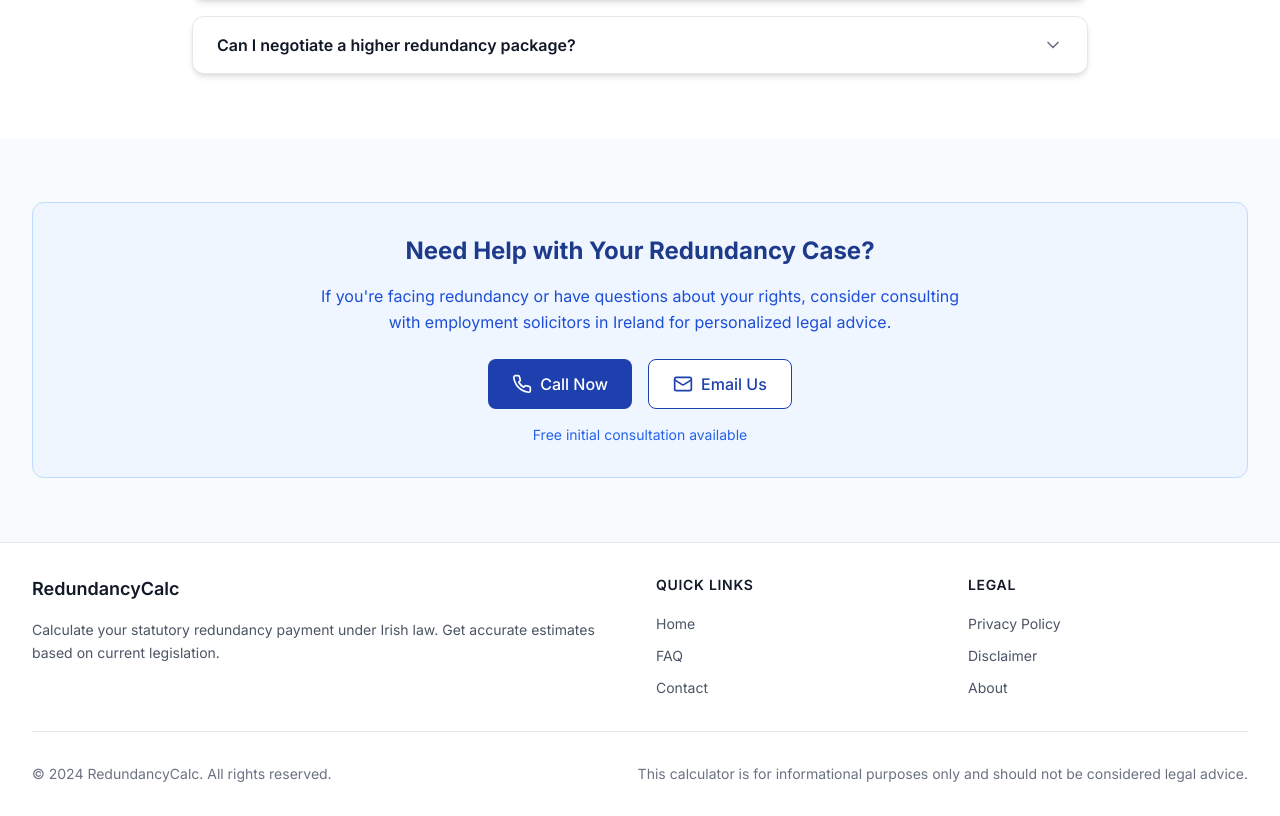
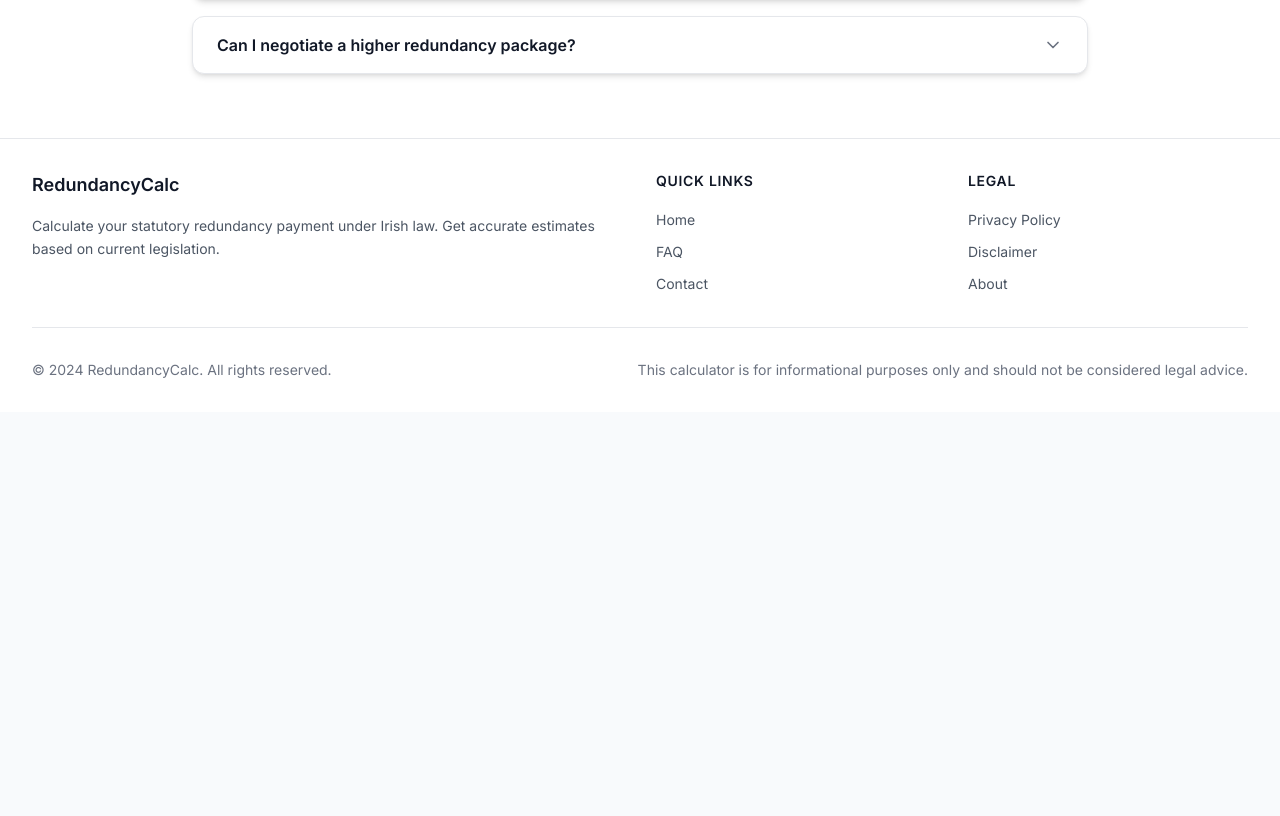
Before and after one commit to martingalmarino/RedundancyPayCalculator, a Next.js app: page /en/redundancy-calculator/ireland in a window 1280 px wide. Shown: the part 2301-3117 px from the top of the page. After the commit the page ends 2713 px from the top, so only its background shows below. Built offline with nearby package versions, Linux system fonts and the light colour scheme.

Commit message:
Remove CTA section and legal advice references
- Remove CTASection component and all references
- Delete CTASection.tsx file
- Update both main page and Ireland calculator page
- Website is purely informational, no legal services offered

```diff
--- a/app/en/redundancy-calculator/ireland/page.tsx
+++ b/app/en/redundancy-calculator/ireland/page.tsx
@@ -4,7 +4,6 @@ import { ArrowDown, Calculator as CalculatorIcon, Shield, Clock, Euro } from 'lu
 import Breadcrumbs from '@/components/Breadcrumbs';
 import RedundancyCalculator from '@/components/Calculator';
 import FAQ from '@/components/FAQ';
-import CTASection from '@/components/CTASection';
 
 export default function IrelandCalculatorPage() {
   const breadcrumbItems = [
@@ -100,12 +99,6 @@ export default function IrelandCalculatorPage() {
         </div>
       </section>
 
-      {/* CTA Section */}
-      <section className="py-16 bg-slate-50">
-        <div className="max-w-7xl mx-auto px-4 sm:px-6 lg:px-8">
-          <CTASection />
-        </div>
-      </section>
     </div>
   );
 }
--- a/app/page.tsx
+++ b/app/page.tsx
@@ -4,7 +4,6 @@ import { ArrowDown, Calculator as CalculatorIcon, Shield, Clock, Euro } from 'lu
 import Breadcrumbs from '@/components/Breadcrumbs';
 import RedundancyCalculator from '@/components/Calculator';
 import FAQ from '@/components/FAQ';
-import CTASection from '@/components/CTASection';
 
 export default function Home() {
   const breadcrumbItems = [
@@ -100,12 +99,6 @@ export default function Home() {
         </div>
       </section>
 
-      {/* CTA Section */}
-      <section className="py-16 bg-slate-50">
-        <div className="max-w-7xl mx-auto px-4 sm:px-6 lg:px-8">
-          <CTASection />
-        </div>
-      </section>
     </div>
   );
 }
--- a/components/CTASection.tsx
+++ /dev/null
@@ -1,38 +0,0 @@
-import { ArrowRight, Phone, Mail } from 'lucide-react';
-
-export default function CTASection() {
-  return (
-    <div className="bg-primary-50 border border-primary-200 rounded-xl p-8 text-center">
-      <div className="max-w-2xl mx-auto">
-        <h3 className="text-2xl font-bold text-primary-900 mb-4">
-          Need Help with Your Redundancy Case?
-        </h3>
-        <p className="text-primary-700 mb-6 leading-relaxed">
-          If you're facing redundancy or have questions about your rights,
-          consider consulting with employment solicitors in Ireland for personalized legal advice.
-        </p>
-
-        <div className="flex flex-col sm:flex-row gap-4 justify-center">
-          <a
-            href="tel:+353123456789"
-            className="inline-flex items-center justify-center px-6 py-3 bg-primary-800 text-white font-medium rounded-lg hover:bg-primary-900 transition-colors"
-          >
-            <Phone className="h-5 w-5 mr-2" />
-            Call Now
-          </a>
-          <a
-            href="mailto:info@employmentlaw.ie"
-            className="inline-flex items-center justify-center px-6 py-3 bg-white text-primary-800 font-medium rounded-lg border border-primary-800 hover:bg-primary-50 transition-colors"
-          >
-            <Mail className="h-5 w-5 mr-2" />
-            Email Us
-          </a>
-        </div>
-
-        <p className="text-sm text-primary-600 mt-4">
-          Free initial consultation available
-        </p>
-      </div>
-    </div>
-  );
-}
```
